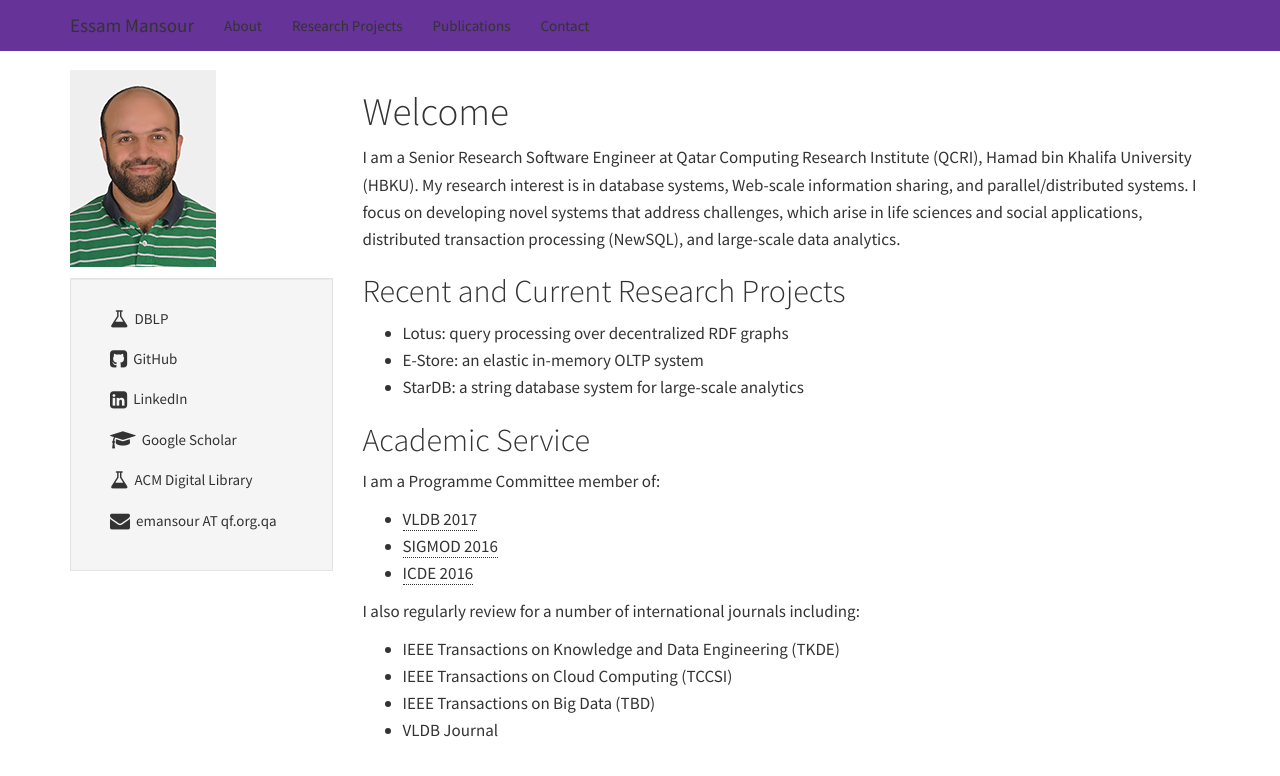
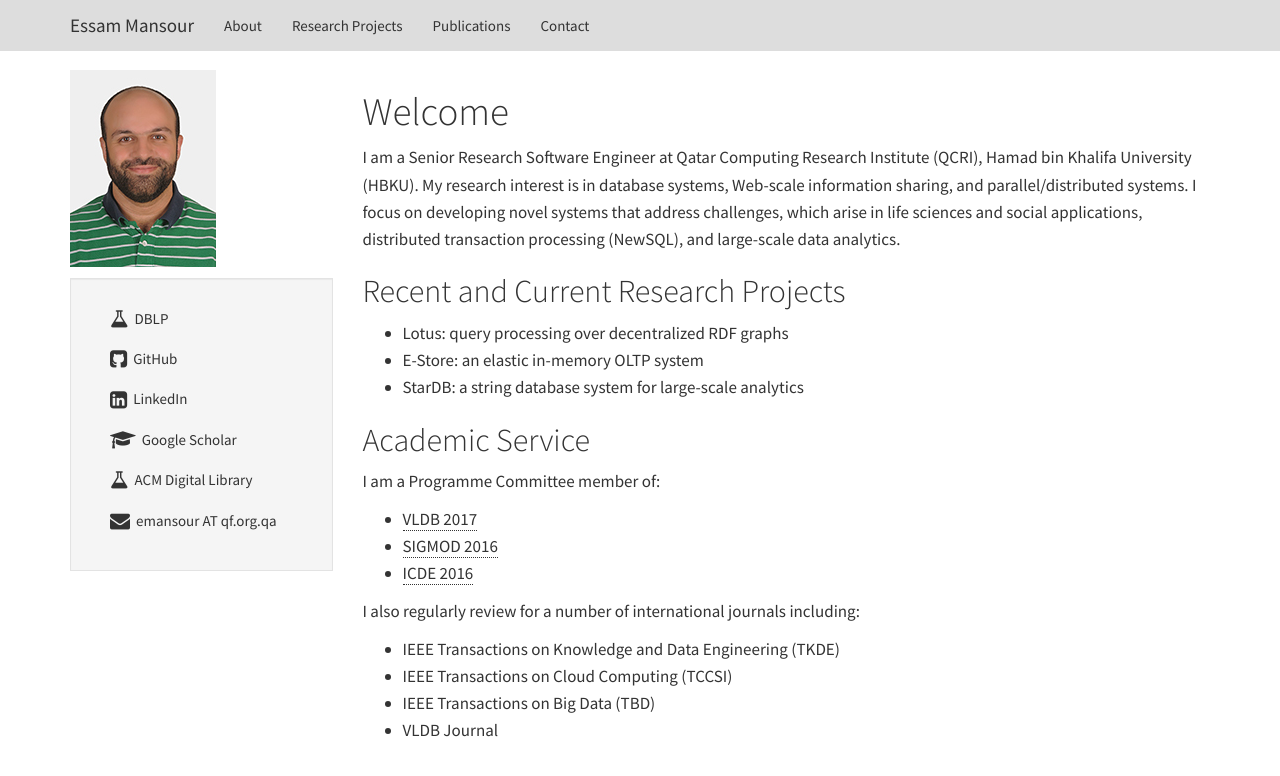
Before and after one commit to mansoure/mansoure.github.io, a Jekyll site: the page built from index.md, in a window 1280 px wide. Shown: the top 776 px of the page. Built offline with Jekyll 4.4.1, drawn with Linux system fonts in a browser that asks for light colours.

Commit message:
Update default.html

```diff
--- a/_layouts/default.html
+++ b/_layouts/default.html
@@ -22,7 +22,7 @@
 		</head>
 		<body>
 
-			<div class="navbar navbar-light navbar-fixed-top" style="background-color: #663399;" role="navigation">
+			<div class="navbar navbar-light navbar-fixed-top" style="background-color: #DDDDDD;" role="navigation">
 				<div class="container">
 			        <div class="navbar-header">
 			            <button type="button" class="navbar-toggle" data-toggle="collapse" data-target=".navbar-ex1-collapse">
```
